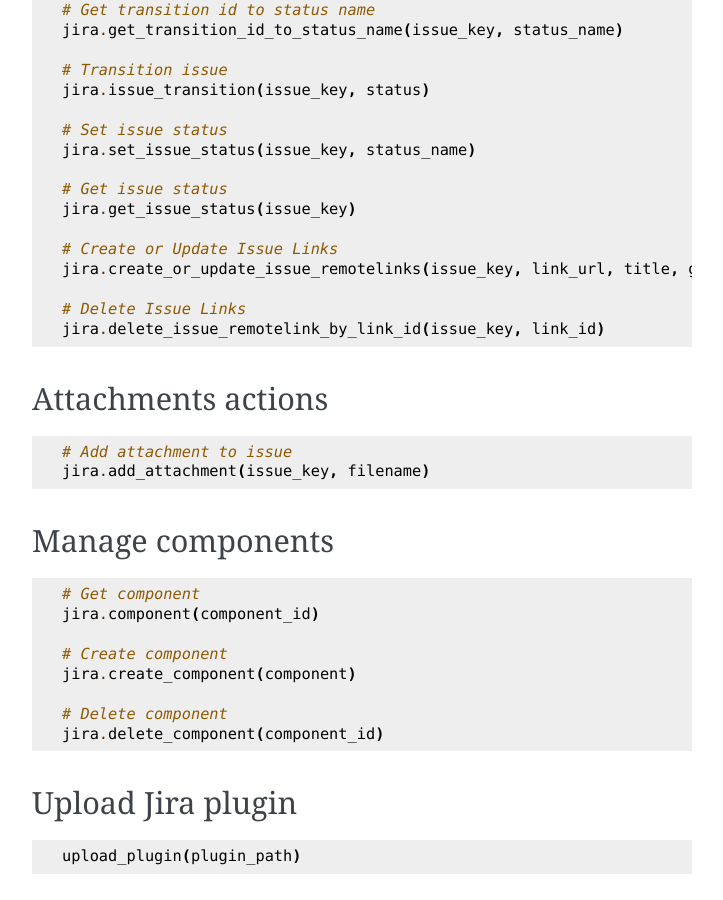
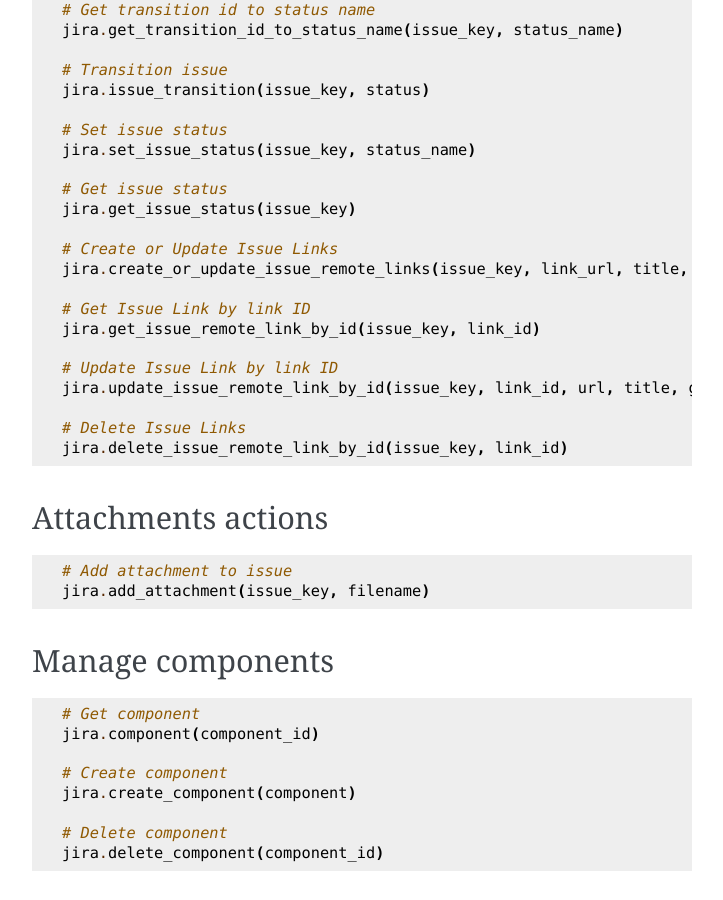
Before and after one commit to atlassian-api/atlassian-python-api, a Sphinx documentation site: the page built from docs/jira.rst, in a window 1280 px wide and 900 px high, scrolled down 3204 px. Shown: the whole window, without its empty margins (388-1111 px from the left). Built offline with Sphinx 7.4.7, drawn with Linux system fonts in a browser that asks for light colours; pages that are not in the unit, such as notebooks, are missing from menus.

Commit message:
Added get and update methods for remote links

```diff
--- a/docs/jira.rst
+++ b/docs/jira.rst
@@ -173,10 +173,16 @@
     jira.get_issue_status(issue_key)
 
     # Create or Update Issue Links
-    jira.create_or_update_issue_remotelinks(issue_key, link_url, title, global_id=None, relationship=None)
+    jira.create_or_update_issue_remote_links(issue_key, link_url, title, global_id=None, relationship=None)
+
+    # Get Issue Link by link ID
+    jira.get_issue_remote_link_by_id(issue_key, link_id)
+
+    # Update Issue Link by link ID
+    jira.update_issue_remote_link_by_id(issue_key, link_id, url, title, global_id=None, relationship=None)
 
     # Delete Issue Links
-    jira.delete_issue_remotelink_by_link_id(issue_key, link_id)
+    jira.delete_issue_remote_link_by_id(issue_key, link_id)
 
 Attachments actions
 -------------------
```
